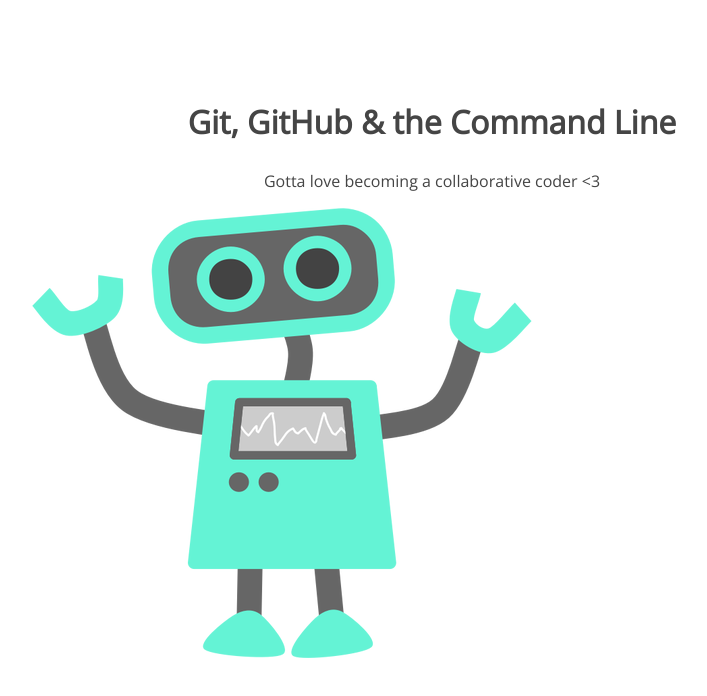
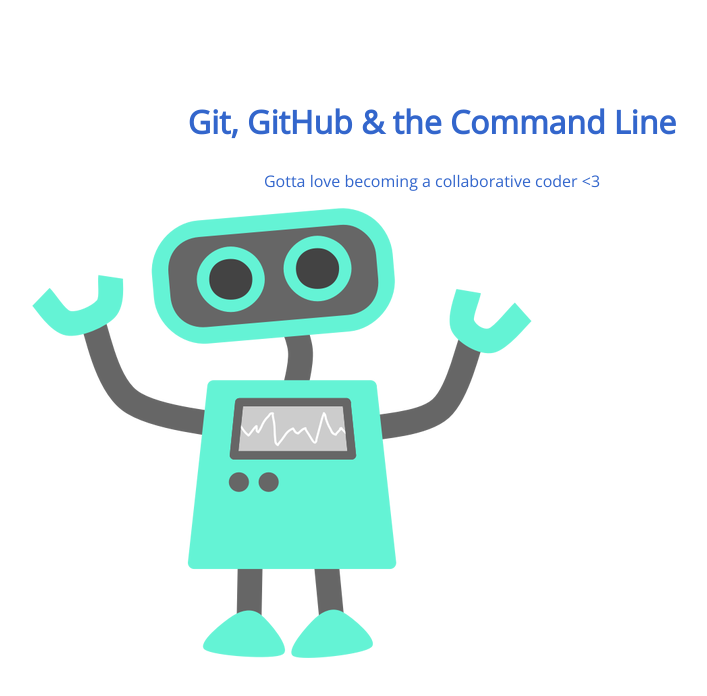
Before and after one commit to Chava-3/105-project, a plain HTML site: page index.html in a window 1280 px wide. Shown: the whole page, without its empty margins (208-915 px from the left). Drawn offline with nearby package versions, Linux system fonts and the light colour scheme.

Commit message:
h1 color change

```diff
--- a/css/style.css
+++ b/css/style.css
@@ -5,7 +5,7 @@
 section h1,
 section p {
 	text-align: center;
-	color: #454545;
+	color: #3366cc;
 }
 section h1 {
 	font: 32px 'Open Sans';
```
